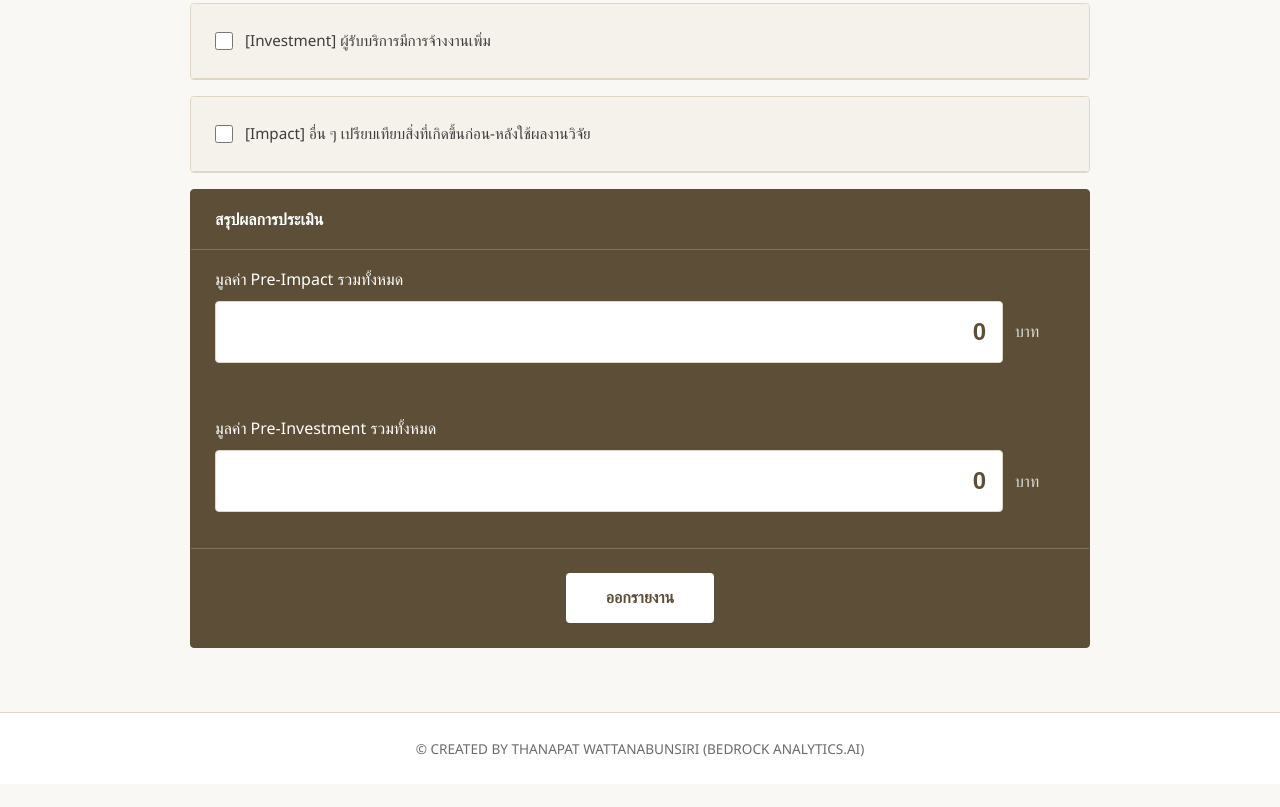
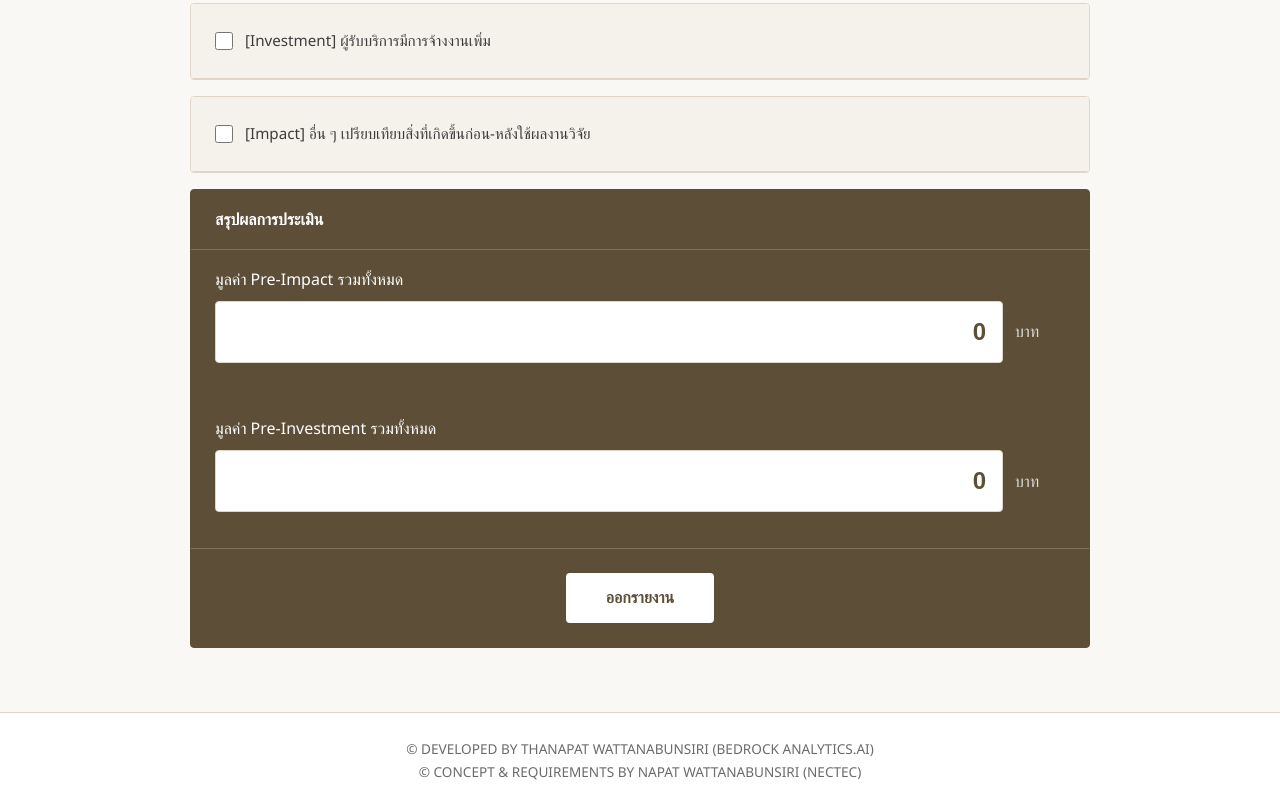
Before and after one commit to wattanabunsiri/wattanabunsiri.github.io, a plain HTML site: page calculator.html in a window 1280 px wide. Shown: the part 1154-1961 px from the top of the page. Before the commit the page ends 1938 px from the top, so only its background shows below. Drawn offline with Linux system fonts and the light colour scheme.

Commit message:
fix: update footer

```diff
--- a/calculator.html
+++ b/calculator.html
@@ -801,7 +801,8 @@
     </div>
 
     <footer>
-        <p>© CREATED BY THANAPAT WATTANABUNSIRI (BEDROCK ANALYTICS.AI)</p>
+        <p>© DEVELOPED BY THANAPAT WATTANABUNSIRI (BEDROCK ANALYTICS.AI)</p>
+        <p>© CONCEPT & REQUIREMENTS BY NAPAT WATTANABUNSIRI (NECTEC)</p>
     </footer>
 
     <script src="js/calculator.js"></script>
```
Also changed, not shown: checklist.html (+2 -1 lines), definitions.html (+2 -1 lines), index.html (+2 -1 lines), manual.html (+2 -1 lines).
